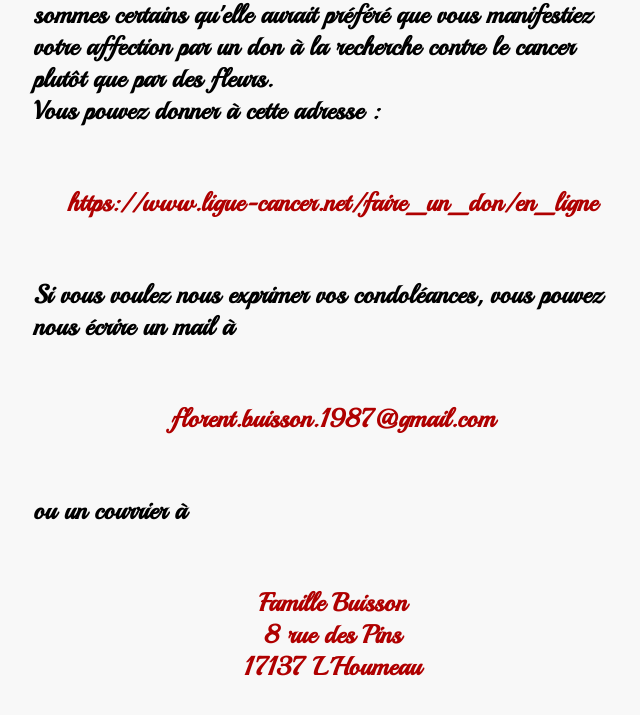
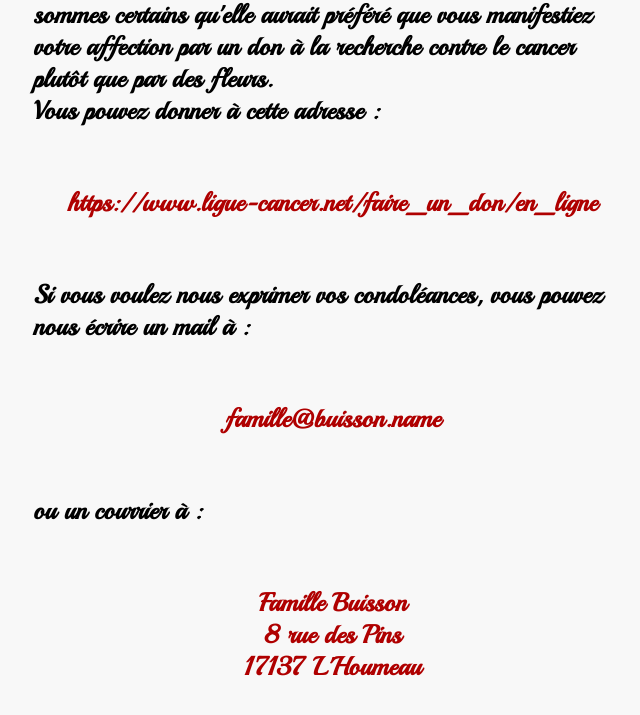
Before and after one commit to earrouvi/buisson, a website: page app/views/index.html in a window 1280 px wide. Shown: the part 1496-2211 px from the top of the page, without its empty margins (0-640 px from the left). Drawn offline with nearby package versions, Linux system fonts and the light colour scheme; files whose address does not match are found by name.

Commit message:
Modif mail

```diff
--- a/app/views/main.html
+++ b/app/views/main.html
@@ -32,9 +32,9 @@
 		<br/>Vous pouvez donner &agrave; cette adresse :</p>
 		<p class="align-center"><a href="https://www.ligue-cancer.net/faire_un_don/en_ligne">https://www.ligue-cancer.net/faire_un_don/en_ligne</a></p>
 
-		<p>Si vous voulez nous exprimer vos condol&eacute;ances, vous pouvez nous &eacute;crire un mail &agrave;
-		<p class="align-center"><a href="mailto:florent.buisson.1987@gmail.com">florent.buisson.1987@gmail.com</a></p>
-		<p>ou un courrier &agrave;</p>
+		<p>Si vous voulez nous exprimer vos condol&eacute;ances, vous pouvez nous &eacute;crire un mail &agrave; : </p>
+		<p class="align-center"><a href="mailto:famille@buisson.name">famille@buisson.name</a></p>
+		<p>ou un courrier &agrave; : </p>
 		<p class="align-center annie">Famille Buisson
 		<br/>8 rue des Pins
 		<br/>17137 L'Houmeau</p>
```
